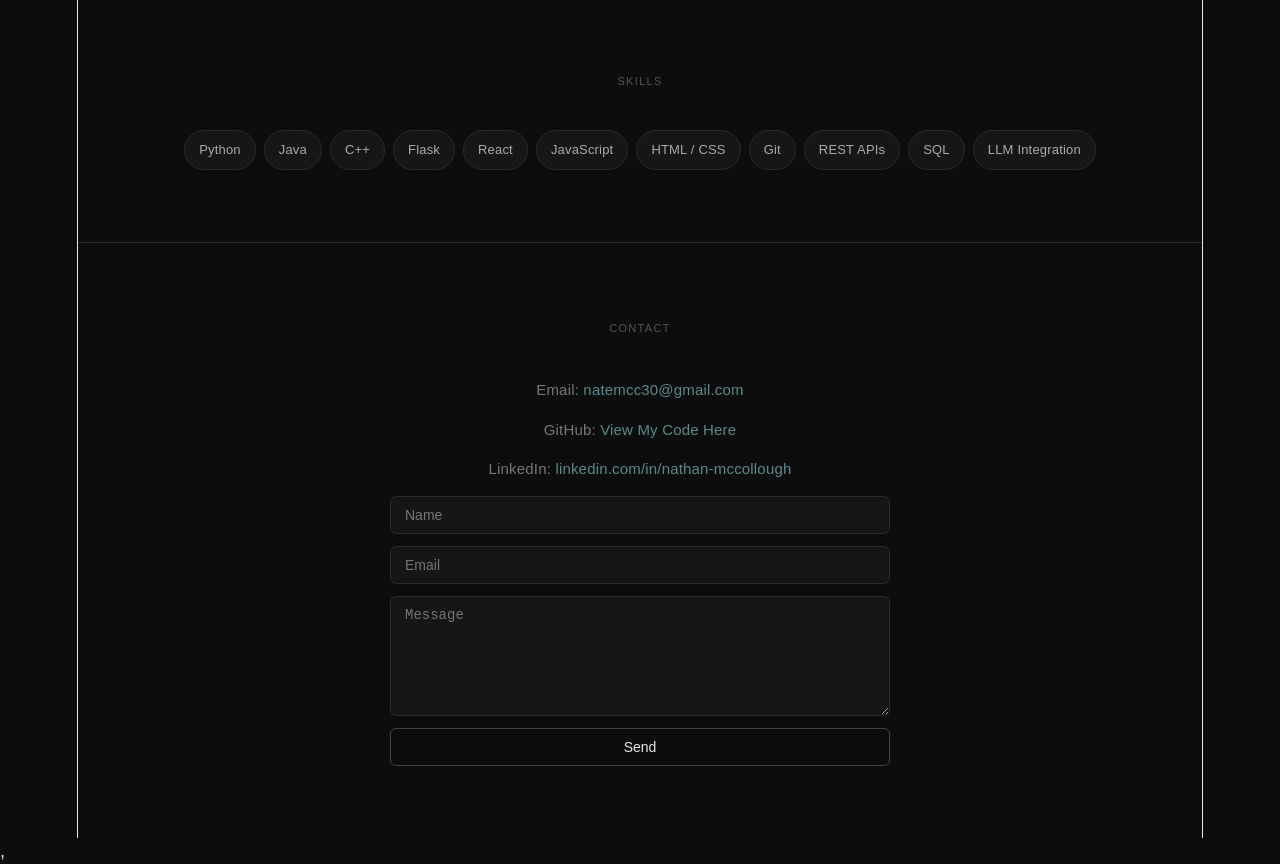
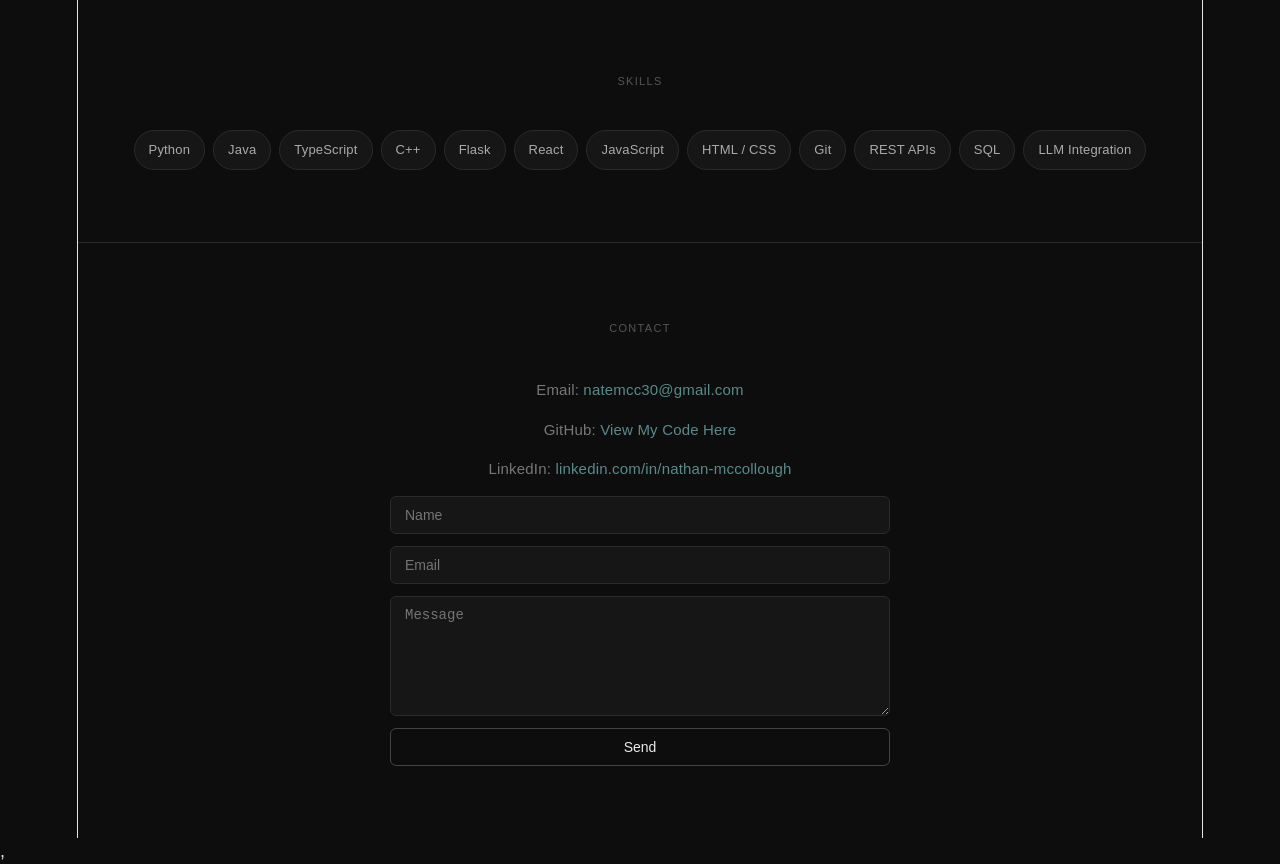
Before and after one commit to natemcc20/portfolio, a React (Vite) app in the folder frontend/: page / in a window 1280 px wide. Shown: the part 1640-2504 px from the top of the page. Built offline with nearby package versions, Linux system fonts and the light colour scheme; no server answers.

Commit message:
Updated TypeScript to skills

```diff
--- a/frontend/src/components/Skills.jsx
+++ b/frontend/src/components/Skills.jsx
@@ -1,5 +1,5 @@
 function Skills() {
-  const skills = ['Python', 'Java', 'C++', 'Flask', 'React', 'JavaScript', 'HTML / CSS', 'Git', 'REST APIs', 'SQL', 'LLM Integration']
+  const skills = ['Python', 'Java', 'TypeScript', 'C++', 'Flask', 'React', 'JavaScript', 'HTML / CSS', 'Git', 'REST APIs', 'SQL', 'LLM Integration']
 
   return (
     <section id="skills">
```
